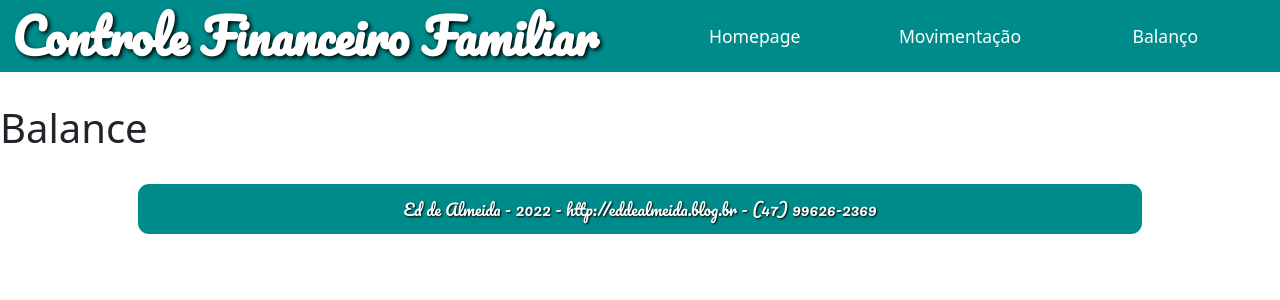
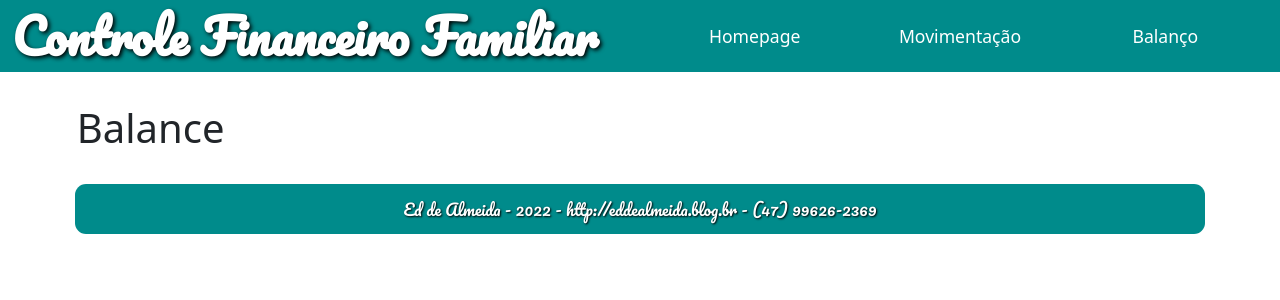
Before and after one commit to EdDeAlmeidaJr/controle-financeiro, a React (Create React App) app: page /balance in a window 1280 px wide. Shown: the top 300 px of the page. Built offline with nearby package versions, Linux system fonts and the light colour scheme.

Commit message:
Formatting

```diff
--- a/src/index.scss
+++ b/src/index.scss
@@ -35,7 +35,7 @@ body {
         }
       }
       div.app-body {
-        margin: 2rem 0rem 2rem 0rem;
+        margin: 2rem 6% 2rem 6%;
       }
       div.app-footer {
         font-family: "Pacifico";
@@ -43,7 +43,7 @@ body {
         color: white;
         text-align: center;
         background-color: $BASE_COLOR;
-        width: 80%;
+        width: 90%;
         margin: auto;
         padding: 0.8rem;
         -webkit-border-radius: 11px;
```
